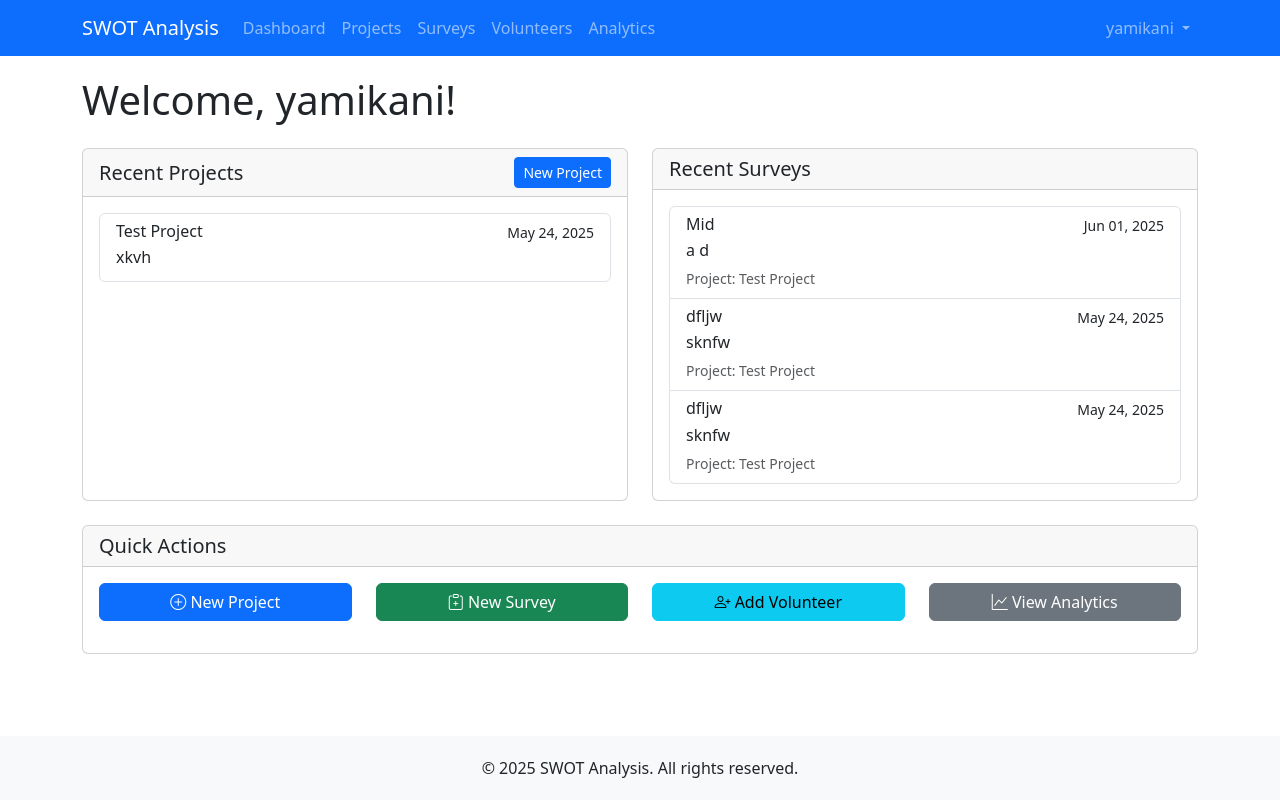
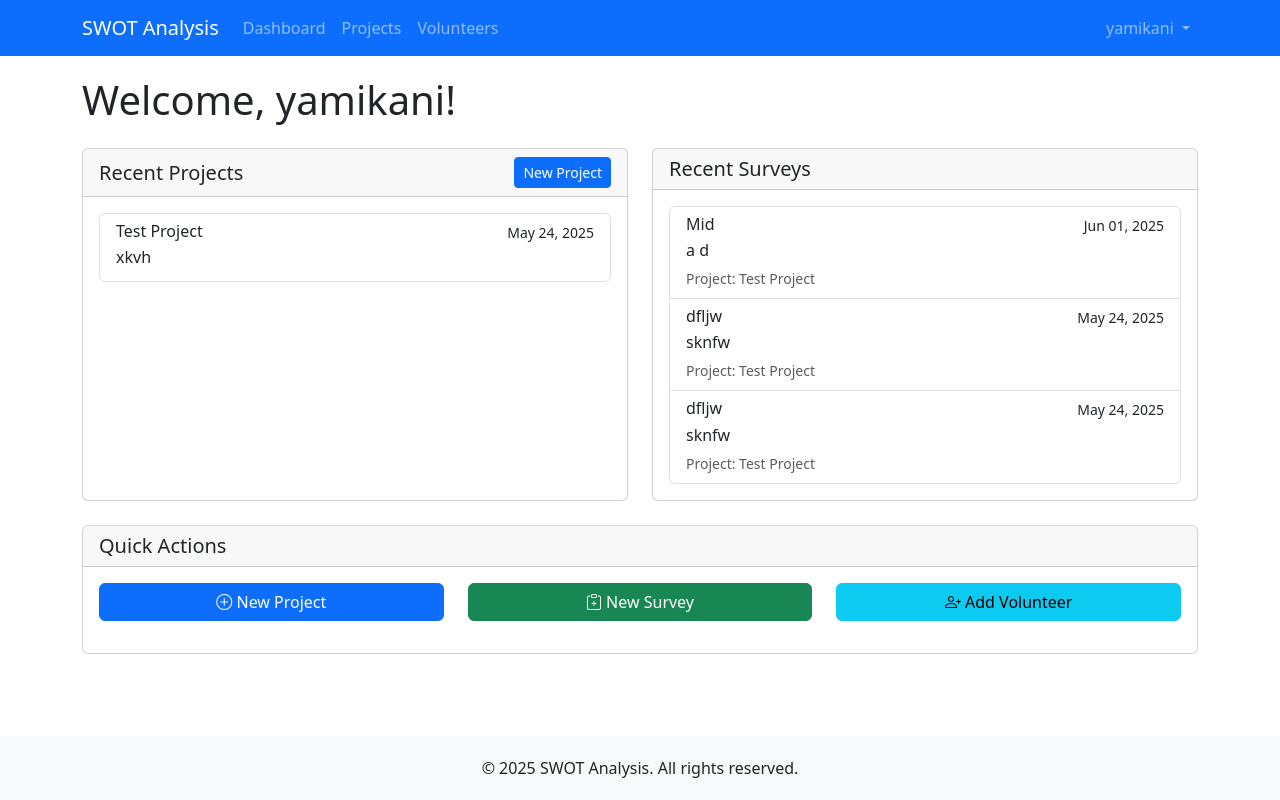
Before and after one commit to YamikaniSita/swat_django, a Django app: page / in a window 1280 px wide. Run offline with Django 5.2, Linux system fonts and the light colour scheme; a user stored in the database is signed in; data comes from the database, SQL or seed files in the repository; parts of the project's set-up code (start-up, migrations or seed data) failed here and were passed over.

Commit message:
Fix: Links

```diff
--- a/templates/base.html
+++ b/templates/base.html
@@ -43,14 +43,9 @@
                     <li class="nav-item">
                         <a class="nav-link" href="{% url 'core:project_list' %}">Projects</a>
                     </li>
-                    <li class="nav-item">
-                        <a class="nav-link" href="{% url 'surveys:survey_list' %}">Surveys</a>
-                    </li>
+
                     <li class="nav-item">
                         <a class="nav-link" href="{% url 'core:manage_volunteers' %}">Volunteers</a>
-                    </li>
-                    <li class="nav-item">
-                        <a class="nav-link" href="{% url 'analytics:dashboard' %}">Analytics</a>
                     </li>
                 </ul>
                 <ul class="navbar-nav">
--- a/templates/core/dashboard.html
+++ b/templates/core/dashboard.html
@@ -74,26 +74,22 @@
             </div>
             <div class="card-body">
                 <div class="row">
-                    <div class="col-md-3">
+                    <div class="col-md-4">
                         <a href="{% url 'core:project_create' %}" class="btn btn-primary w-100 mb-3">
                             <i class="bi bi-plus-circle"></i> New Project
                         </a>
                     </div>
-                    <div class="col-md-3">
+                    <div class="col-md-4">
                         <a href="{% url 'surveys:survey_create' %}" class="btn btn-success w-100 mb-3">
                             <i class="bi bi-clipboard-plus"></i> New Survey
                         </a>
                     </div>
-                    <div class="col-md-3">
+                    <div class="col-md-4">
                         <a href="{% url 'core:manage_volunteers' %}" class="btn btn-info w-100 mb-3">
                             <i class="bi bi-person-plus"></i> Add Volunteer
                         </a>
                     </div>
-                    <div class="col-md-3">
-                        <a href="{% url 'analytics:dashboard' %}" class="btn btn-secondary w-100 mb-3">
-                            <i class="bi bi-graph-up"></i> View Analytics
-                        </a>
-                    </div>
+
                 </div>
             </div>
         </div>
```
